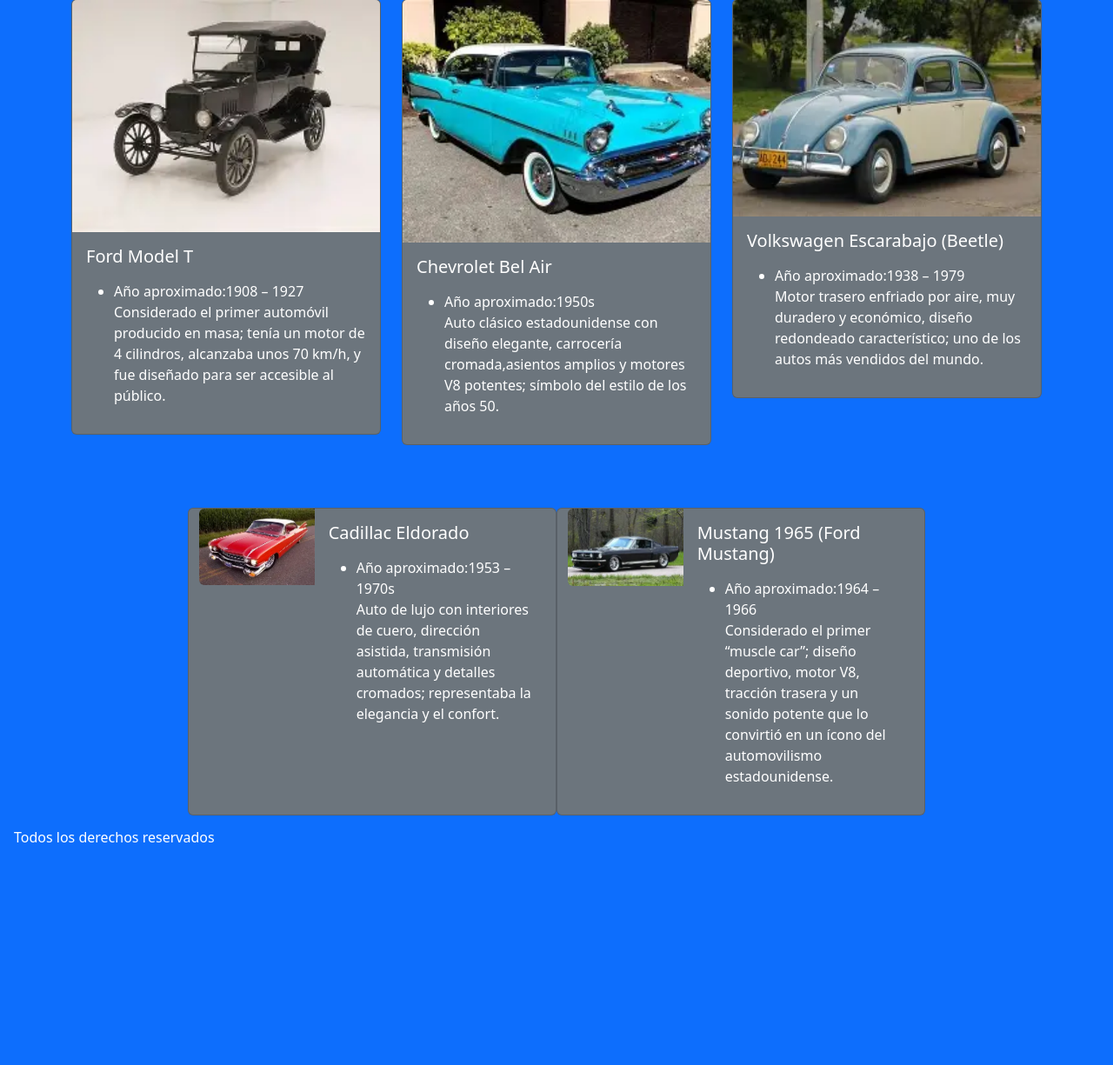
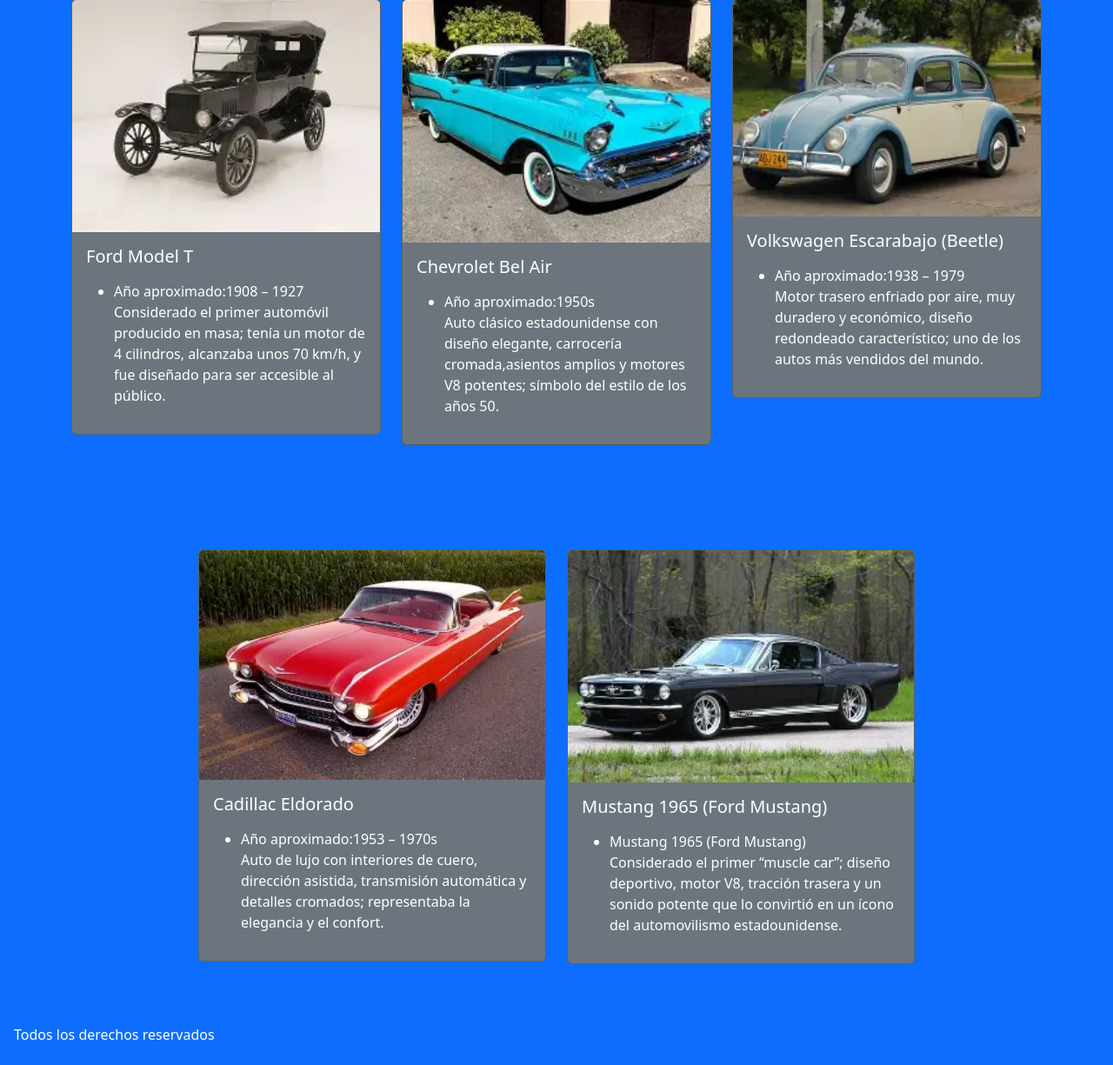
Before and after one commit to Camacho-Zamora-Adrian-Eduardo/Plantillas, a Flask app: page /vehiculosantiguos in a window 1280 px wide. Shown: the part 251-1476 px from the top of the page at 87% size. Before the commit the page ends 1220 px from the top, so only its background shows below. Run offline with Flask 3, Linux system fonts and the light colour scheme.

Commit message:
arreglado

```diff
--- a/templates/vehiculos.html
+++ b/templates/vehiculos.html
@@ -59,38 +59,31 @@
 
 <div class="row justify-content-center ">
 
-    <div class="card mb-3 col-4 text-bg-secondary">
-    <div class="row g-0">
-    <div class="col-md-4">
-        <img src="{{ url_for('static', filename='img/cadillac.webp')}}" class="img-fluid rounded-start" alt="Cadillac Eldorado">
-    </div>
-    <div class="col-md-8">
-        <div class="card-body ">
+    <div class="container my-5 ">
+        <div class="row">
+            <div class="col-2"></div>
+            <div class="col-md-4 mb-4">
+                <div class="card text-bg-secondary">
+                    <img src="{{ url_for('static', filename='img/cadillac.webp')}}" class="card-img-top" alt="auto cadillac">
+                    <div class="card-body">
                         <h5 class="card-title">Cadillac Eldorado</h5>
                         <p class="card-text"><ul><li>Año aproximado:1953 – 1970s</li>
                             Auto de lujo con interiores de cuero, dirección asistida,
                             transmisión automática y detalles cromados;
                             representaba la elegancia y el confort.</ul></p>
-        <p class="card-text"><small class="text-body-secondary"></small></p>
-        </div>
                     </div>
                 </div>
             </div>
 
-    <div class="card mb-3 col-4 text-bg-secondary" >
-    <div class="row g-0">
-    <div class="col-md-4">
-        <img src="{{ url_for('static', filename='img/mustang.webp')}}" class="img-fluid rounded-start " alt="Mustang 1965">
-    </div>
-    <div class="col-md-8">
-        <div class="card-body ">
+            <div class="col-md-4 mb-4">
+                <div class="card text-bg-secondary">
+                    <img src="{{ url_for('static', filename='img/mustang.webp')}}" class="card-img-top" alt="mustang">
+                    <div class="card-body">
                         <h5 class="card-title">Mustang 1965 (Ford Mustang)</h5>
-        <p class="card-text"><ul><li>Año aproximado:1964 – 1966</li>
+                        <p class="card-text"><ul><li>Mustang 1965 (Ford Mustang)</li>
                             Considerado el primer “muscle car”; diseño deportivo,
                             motor V8, tracción trasera y un sonido potente que lo
                             convirtió en un ícono del automovilismo estadounidense.</ul></p>
-        <p class="card-text"><small class="text-body-secondary"></small></p>
-        </div>
                     </div>
                 </div>
             </div>
```
Also changed, not shown: templates/animales.html (+11 -18 lines), templates/inicio.html (+11 -18 lines), templates/maravillas.html (+12 -19 lines). Lines whose indentation alone changed are shown as unchanged.
